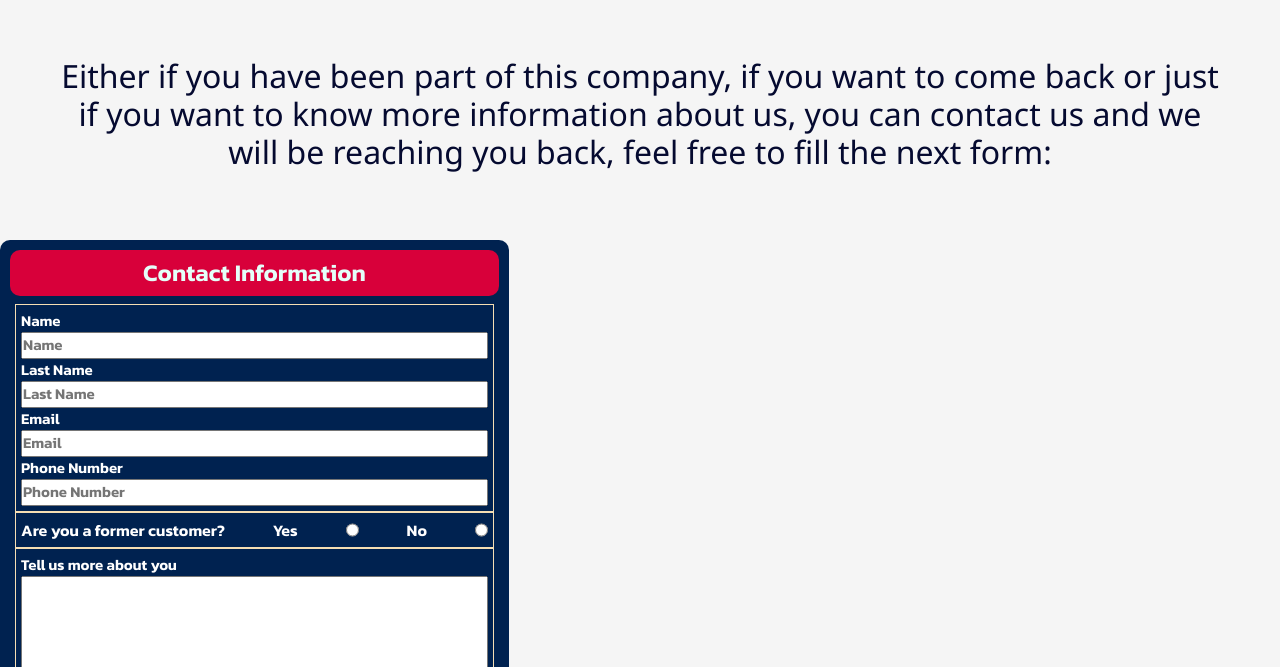
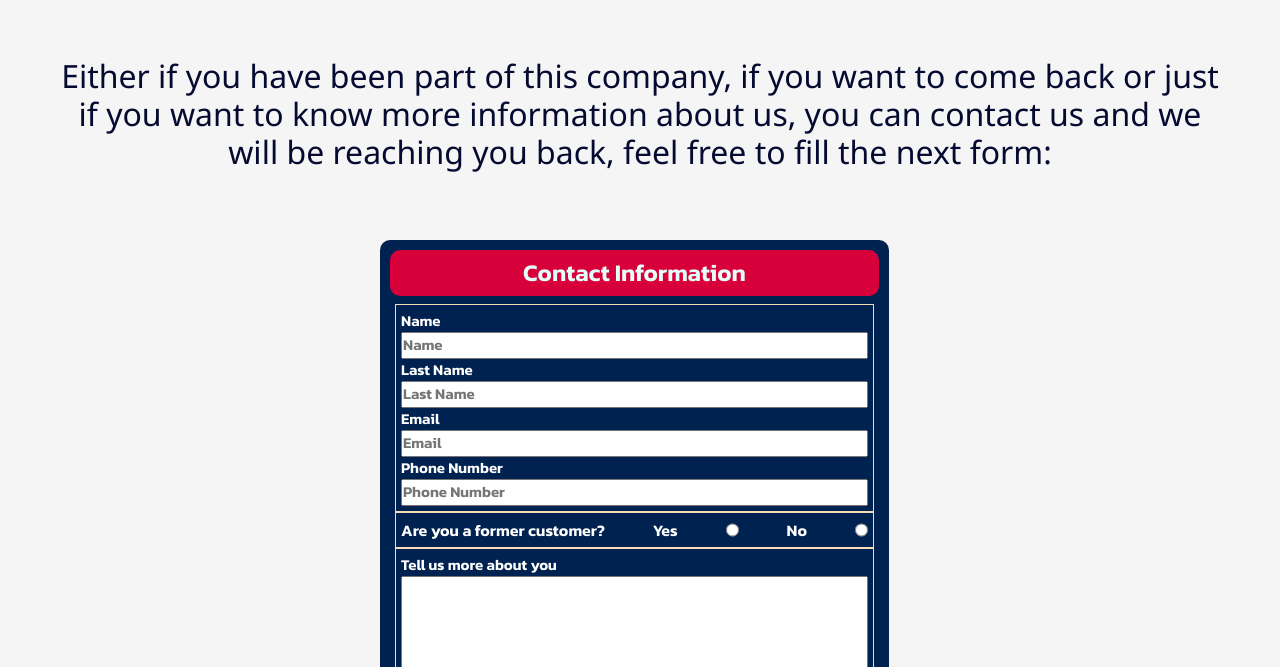
Before and after one commit to danifel01/Proyecto-Final-Daniel-Paez-53795, a plain HTML site: page pages/contact.html in a window 1280 px wide. Shown: the part 133-800 px from the top of the page. Drawn offline with Linux system fonts and the light colour scheme.

Commit message:
cambios en style

```diff
--- a/css/style.css
+++ b/css/style.css
@@ -160,7 +160,7 @@
     padding: 10px;
     background-color: #002250;
     font-family: 'Kanit', sans-serif;
-    margin-left: 0px;
+    margin-left: 380px;
   }
 
   .title2{
```
